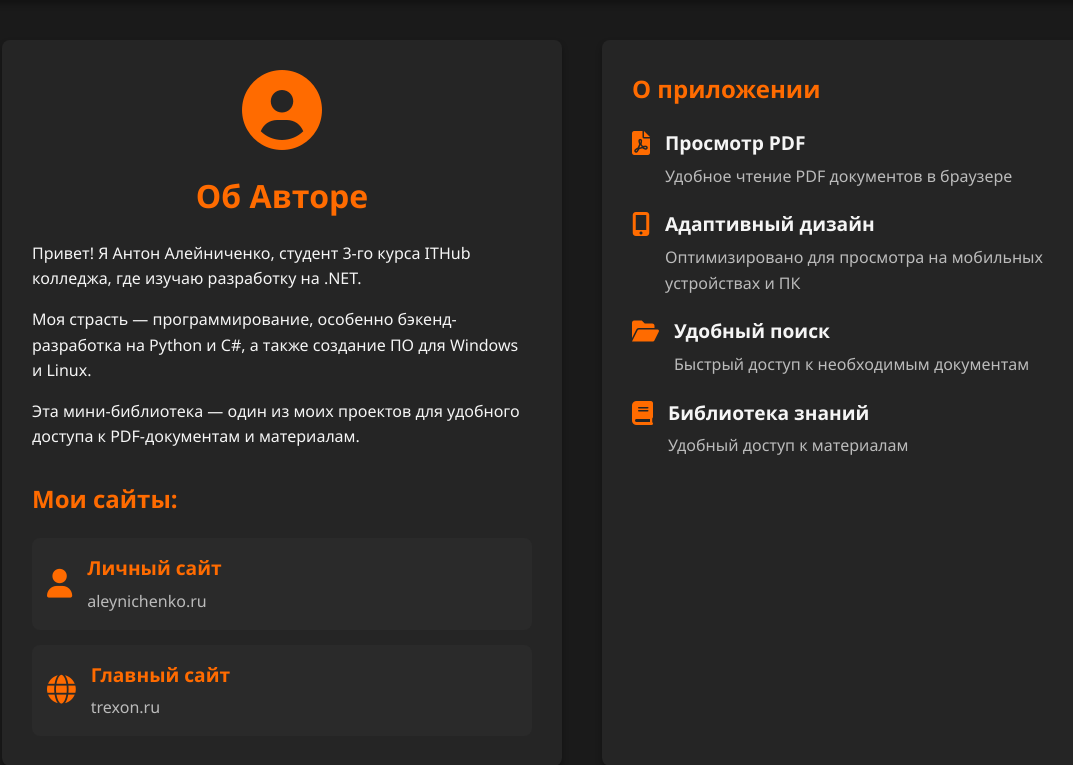
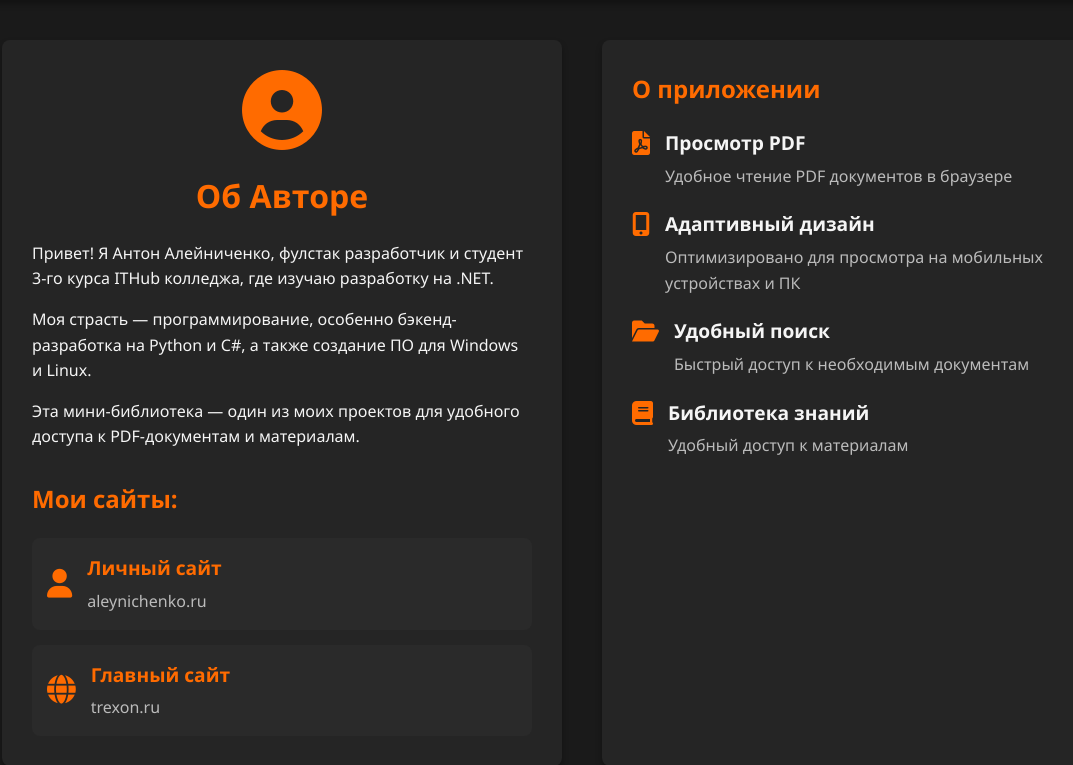
Before and after one commit to Antongo22/pdf_library, a FastAPI app: page /about in a window 1280 px wide. Shown: the part 73-838 px from the top of the page, without its empty margins (58-1131 px from the left). Run offline with FastAPI, Linux system fonts and the light colour scheme.

Commit message:
подправлен текст

```diff
--- a/app/templates/about.html
+++ b/app/templates/about.html
@@ -10,7 +10,7 @@
         </div>
         <h1>Об Авторе</h1>
         <div class="author-bio">
-            <p>Привет! Я Антон Алейниченко, студент 3-го курса ITHub колледжа, где изучаю разработку на .NET.</p>
+            <p>Привет! Я Антон Алейниченко, фулстак разработчик и студент 3-го курса ITHub колледжа, где изучаю разработку на .NET.</p>
             <p>Моя страсть — программирование, особенно бэкенд-разработка на Python и C#, а также создание ПО для Windows и Linux.</p>
             <p>Эта мини-библиотека — один из моих проектов для удобного доступа к PDF-документам и материалам.</p>
         </div>
--- a/app/templates/index.html
+++ b/app/templates/index.html
@@ -18,7 +18,7 @@
     <div class="feature-card">
         <i class="fas fa-folder-open"></i>
         <h3>Удобная организация</h3>
-        <p>Простой доступ к вашей библиотеке PDF документов</p>
+        <p>Простой доступ к библиотеке PDF документов</p>
     </div>
     <div class="feature-card">
         <i class="fas fa-eye"></i>
```
